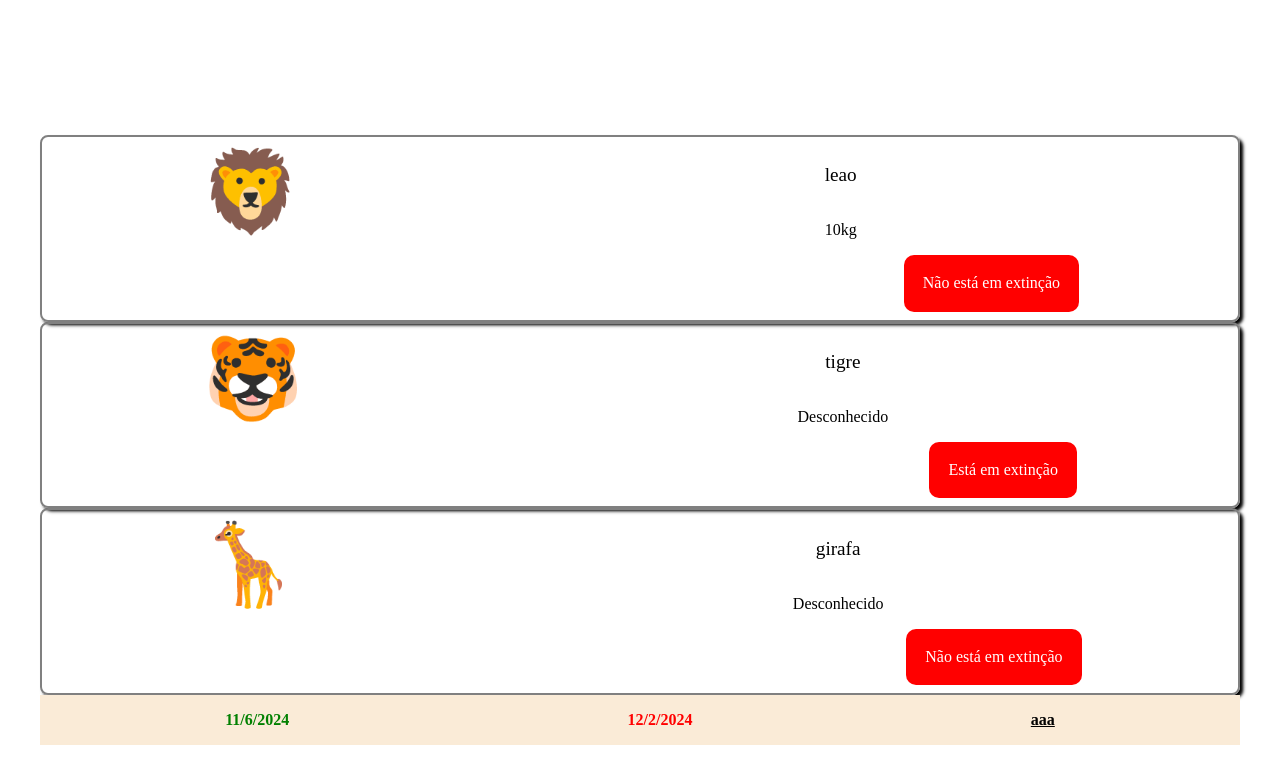
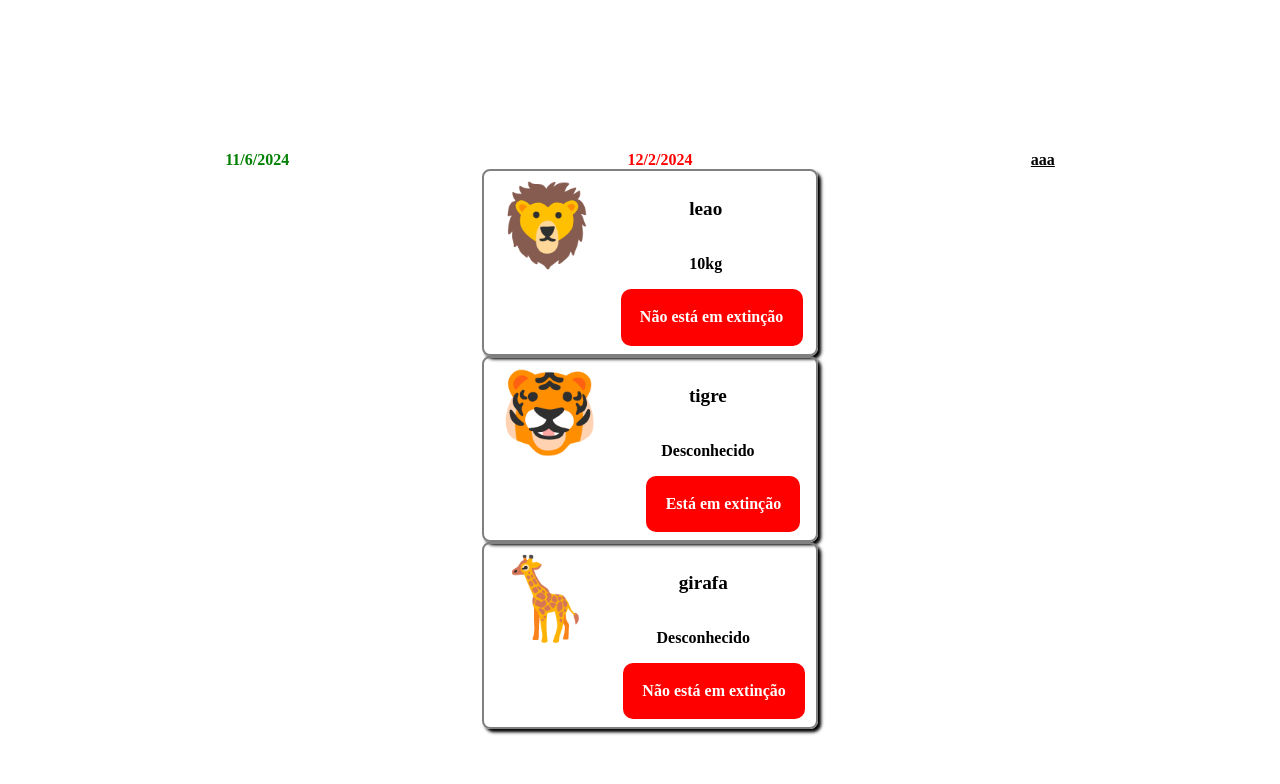
Before and after one commit to ufjf-dcc207/ufjf-dcc207-2024-3-a-atv03-Miguel-Dias-112, a React (Vite) app: page / in a window 1280 px wide. Shown: the top 784 px of the page. Built offline with nearby package versions, Linux system fonts and the light colour scheme.

Commit message:
Adiciona filhos na exibição

```diff
--- a/src/Animal.css
+++ b/src/Animal.css
@@ -10,6 +10,8 @@
     " icone peso peso"
     "icone . extincao";
     align-items: center;
+
+    width: 100%;
 }
 .animal .icone{
     font-size: 5em;
--- a/src/App.tsx
+++ b/src/App.tsx
@@ -6,10 +6,12 @@ function App() {
 
   return (
     <div className='app'>
-      <Animal nome='leao' icone='🦁' peso={10} extinção={false}/>
-      <Animal nome='tigre' icone='🐯' peso={0} extinção={true}/>
-      <Animal nome='girafa' icone='🦒' peso={0} extinção={false}/>
-      <Exibicao inicio={ new Date("2024-11-06T16:00:00.000-03:00")} fim={new Date()} local='aaa'></Exibicao>
+
+      <Exibicao inicio={ new Date("2024-11-06T16:00:00.000-03:00")} fim={new Date()} local='aaa'>
+        <Animal nome='leao' icone='🦁' peso={10} extinção={false}/>
+        <Animal nome='tigre' icone='🐯' peso={0} extinção={true}/>
+        <Animal nome='girafa' icone='🦒' peso={0} extinção={false}/>
+      </Exibicao>
     </div>
   )
 }
--- a/src/Exibicao.css
+++ b/src/Exibicao.css
@@ -2,11 +2,14 @@
     font-weight: 900;
     padding: 1em;
     display: grid;
-    grid-template-areas: 'inicio fim local';
+    grid-template-areas:
+
+    'inicio fim local'
+    'animais animais animais';
     place-items: center;
 
-    background-color: antiquewhite;
     .inicio{
+        width: 100%;
         color: green;
         grid-area: inicio;
     }
@@ -15,7 +18,14 @@
         grid-area: fim;
     }
     .local{
+        width: 100%;
+
         text-decoration: underline;
         grid-area: local;
     }
+    .animais{
+        grid-area: animais;
+        display: grid;
+        grid-template-columns: repeat(auto-fit, minmax(200px, 1fr));
+    }
 }
--- a/src/Exibicao.tsx
+++ b/src/Exibicao.tsx
@@ -4,8 +4,9 @@ interface ExibicaoProps {
     inicio: Date;
     fim: Date;
     local: string;
+    children: React.ReactNode;
 }
-function Exibicao({ inicio, fim, local }: ExibicaoProps) {
+function Exibicao({ inicio, fim, local,children }: ExibicaoProps) {
 
   return (
     <div className='Exibicao'>
@@ -19,6 +20,9 @@ function Exibicao({ inicio, fim, local }: ExibicaoProps) {
         <div className="local">
             {local}
         </div>
+        <div className='animais'>
+            {children}
+        </div>
     </div>
   )
 }
```
